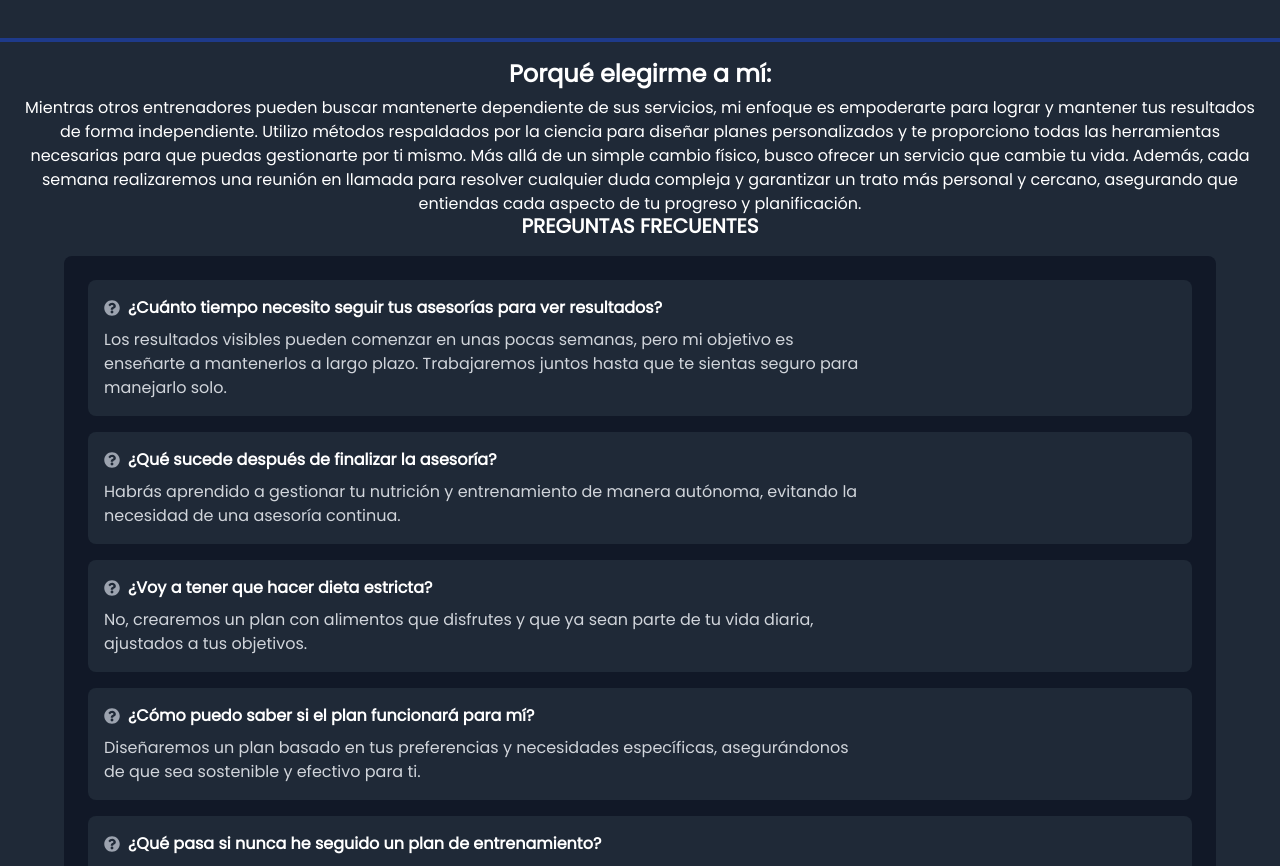
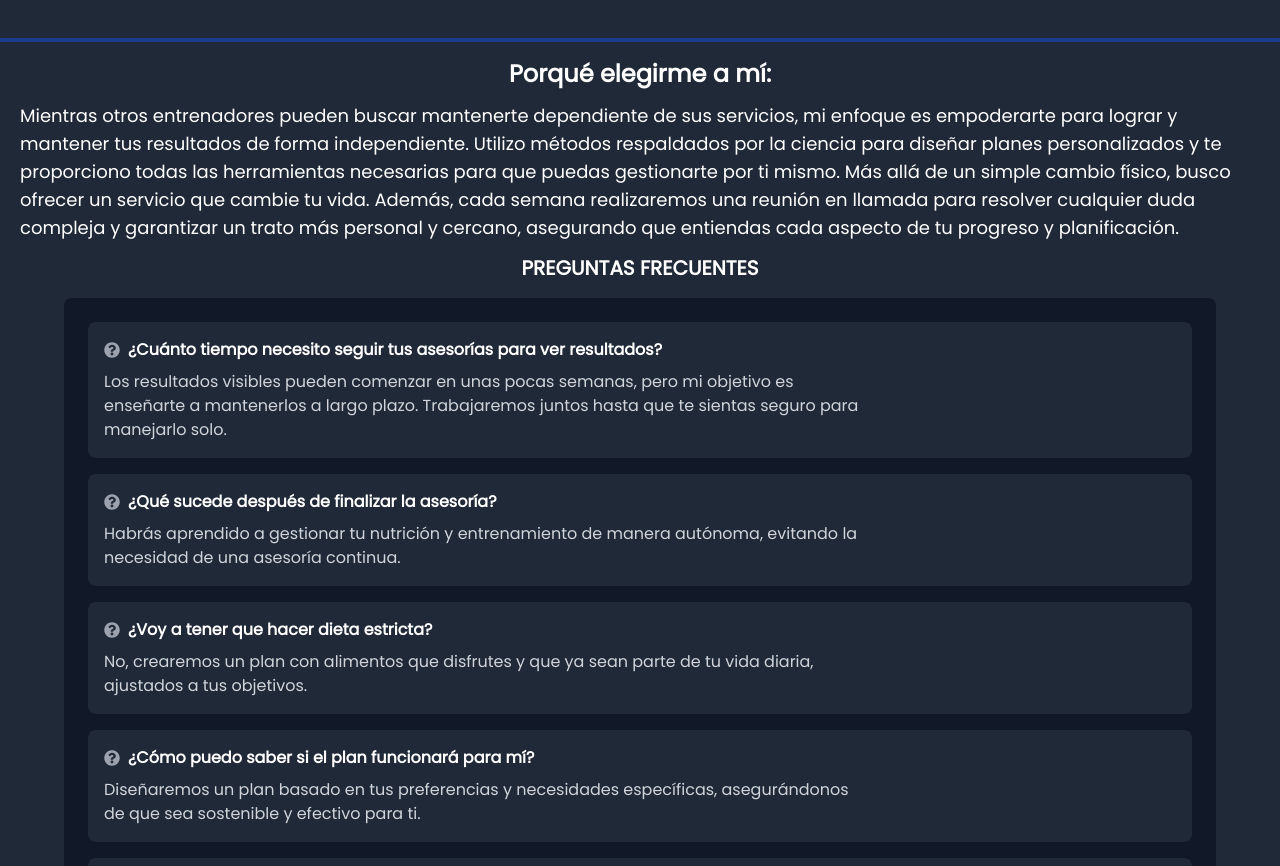
Before and after one commit to Maticaba99/catroux-fit, a Next.js app: page / in a window 1280 px wide. Shown: the part 4838-5704 px from the top of the page. Built offline with nearby package versions, Linux system fonts and the light colour scheme.

Commit message:
Update objesiones.tsx

```diff
--- a/src/app/components/objesiones.tsx
+++ b/src/app/components/objesiones.tsx
@@ -23,7 +23,9 @@ const Faq = () => {
           Porqué elegirme a mí:
         </p>
         <p
-          className=" text-center mt-2 text-white"
+          className=" text-1x1 md:text-1xl lg:text-1xl mt-4 font-sans text-lg text-white mb-4
+
+"
           style={{ fontFamily: "Poppins, sans-serif" }}
         >
           Mientras otros entrenadores pueden buscar mantenerte dependiente de
```
